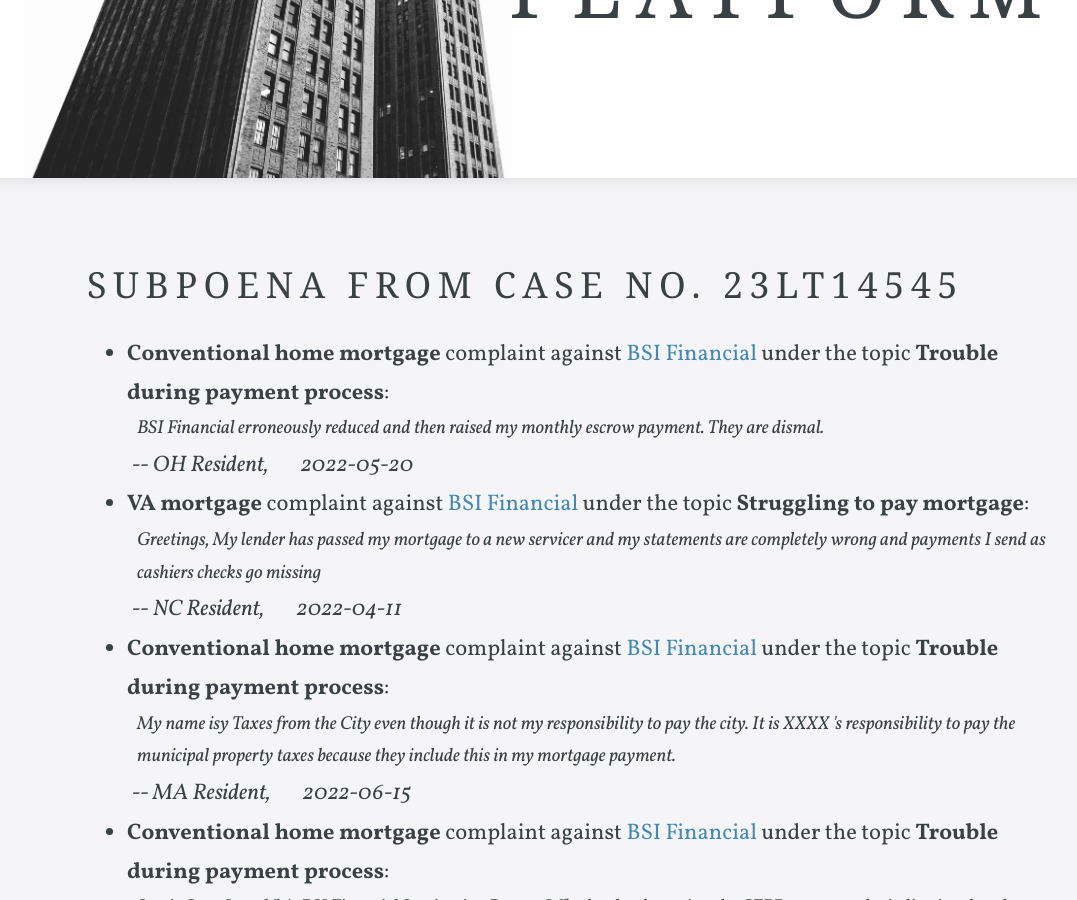
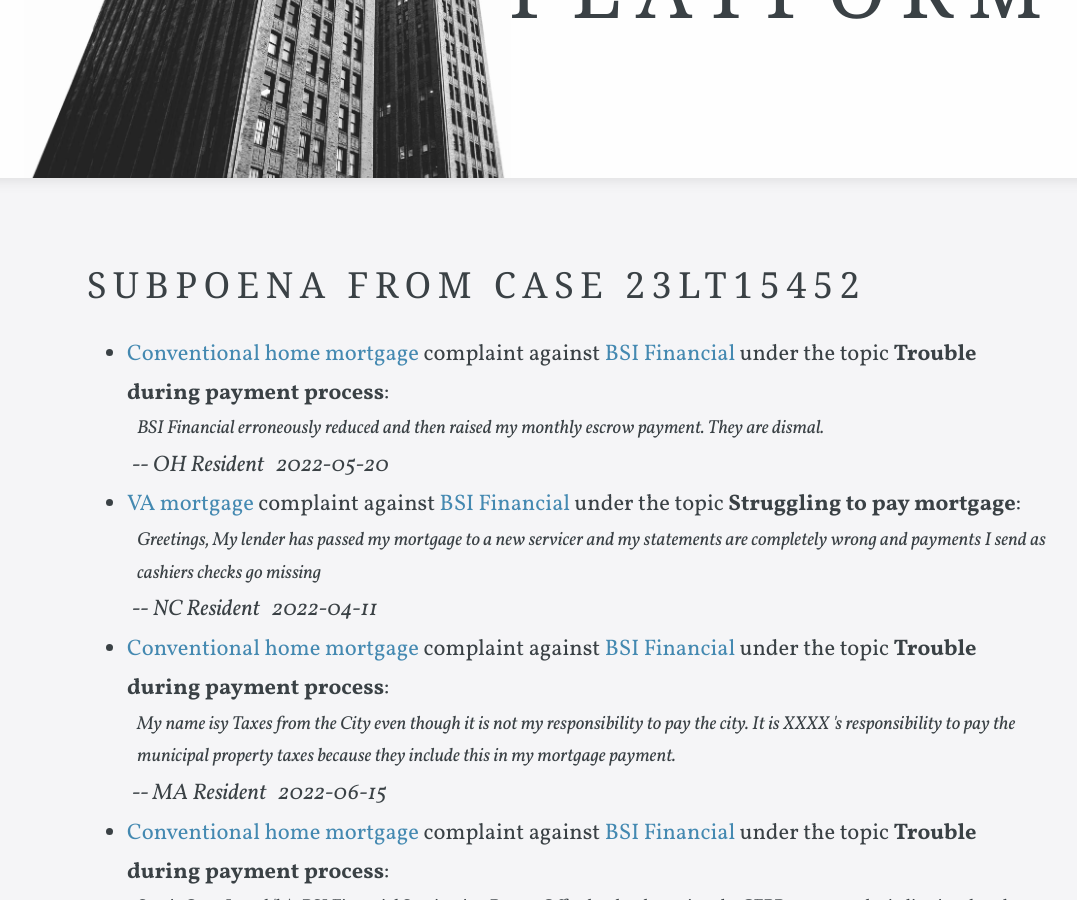
Before and after one commit to legalluminary/legalluminary.github.io, a Jekyll site: the page built from index.html, in a window 1280 px wide and 900 px high, scrolled down 242 px. Shown: the whole window, without its empty margins (73-1150 px from the left). Built offline with Jekyll 4.4.1, drawn with Linux system fonts in a browser that asks for light colours; some web fonts are replaced; the list of posts is cut into pages by our own code; some of the changed text lies outside the part shown.

```diff
--- a/_config.yml
+++ b/_config.yml
@@ -4,7 +4,7 @@
 title: Legal Luminary Platform
 url: "http://legalluminary.com"
 baseurl:  ""
-google_analytics_key: MY_GOOGLE_ANALYTICS_KEY
+google_analytics_key: G-BY7TCCZNKC
 google_maps_javascript_api_key: MY_GOOGLE_MAPS_API_KEY_HERE
 disqus_shortname: llp
 logo: siteicon.png
--- a/index.html
+++ b/index.html
@@ -2,14 +2,14 @@
 layout: default
 ---
 
-<h2>Subpoena from Case No. 23LT14545</h2>
+<h2>Subpoena from Case 23LT15452</h2>
 
 <ul>
 {% for complaint in site.data.complaints %}
 
-  <li> <strong>{{ complaint.sub_product }}</strong> complaint against <a href="bsifinancial.com">BSI Financial</a> under the topic <strong>{{ complaint.issue }}</strong>:<br />
+  <li><a href="http://www.hud.gov">{{ complaint.sub_product }}</a> complaint against <a href="http://bsifinancial.com">BSI Financial</a> under the topic <strong>{{ complaint.issue }}</strong>:<br />
     <div style="font-style: italic; font-size: smaller; margin-left: 10px"> {{ complaint.complaint_what_happened }} </div>
-    <div style="font-style: italic; margin-left: 5px"> -- {{ complaint.state }} Resident, &nbsp;&nbsp;&nbsp;&nbsp;&nbsp;&nbsp;&nbsp;{{ complaint.date_received }} </div>
+    <div style="font-style: italic; margin-left: 5px"> -- {{ complaint.state }} Resident &nbsp;&nbsp;{{ complaint.date_received }} </div>
   </li>
 {% endfor %}
 </ul>
```
Also changed, not shown: _layouts/default.html (+7 -4 lines).
